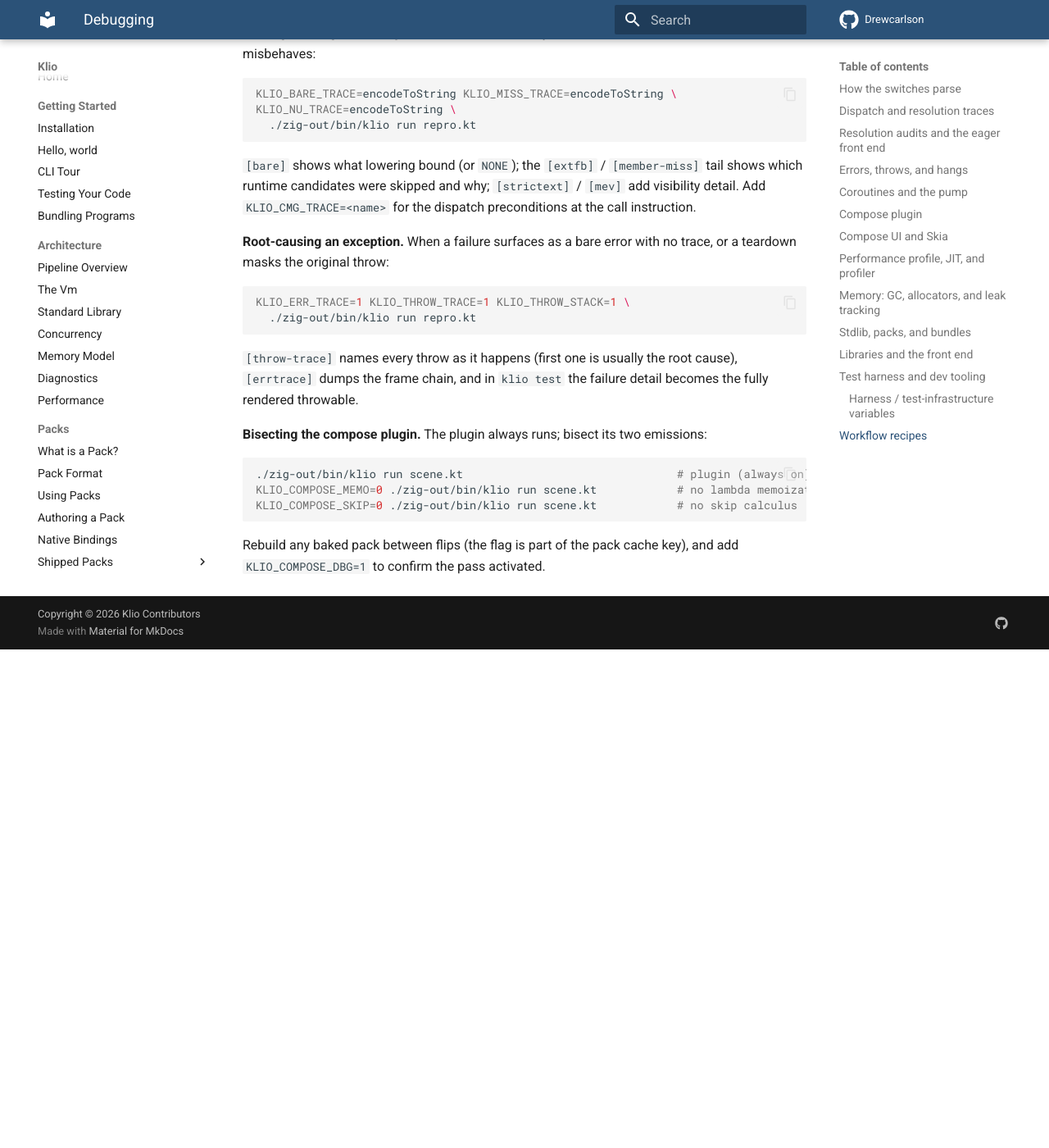
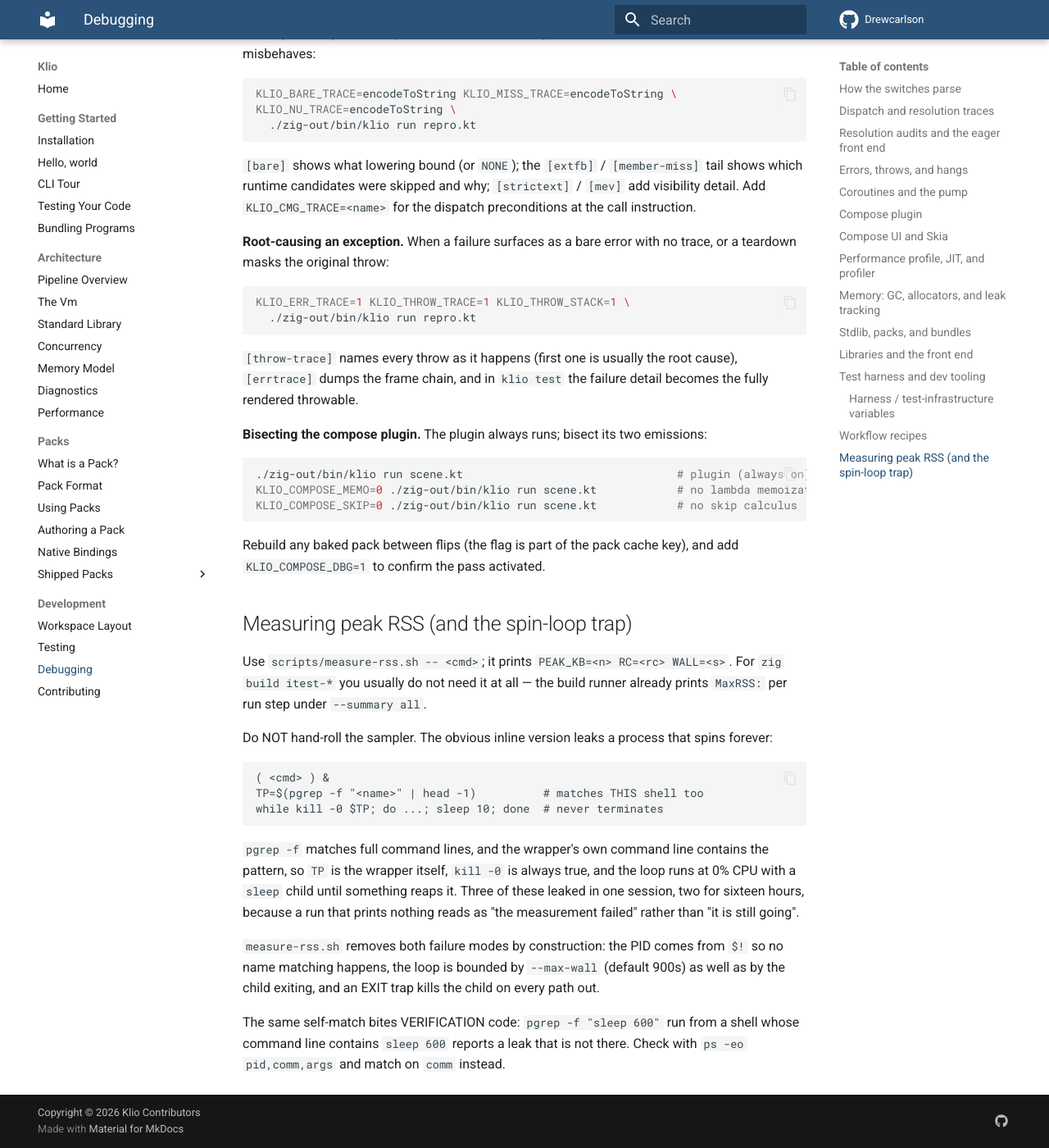
Before and after one commit to DrewCarlson/klio, an MkDocs documentation site: the page built from docs/development/debugging.md, in a window 1280 px wide and 1400 px high, scrolled down 28539 px. Shown: the whole window at 82% size. Built offline with MkDocs 1.6.1 and Material for MkDocs 9.7.7, drawn with Linux system fonts in a browser that asks for light colours; the version menu is left out; before the commit the page ends 29331 px from its top, so only the background shows below that.

Commit message:
scripts: a peak-RSS sampler that cannot spin, and the trap that made it necessary
Three shell wrappers leaked from one session, two of them spinning for
sixteen hours. All three were the same hand-rolled pattern:

    ( <cmd> ) &
    TP=$(pgrep -f "<name>" | head -1)
    while kill -0 $TP; do ...; sleep 10; done

`pgrep -f` matches full command lines, and the wrapper's own command line
contains the pattern — so TP is the wrapper's own PID, `kill -0` is
always true, and the loop runs forever at 0% CPU with a `sleep` child.
It went unnoticed because a run that prints no measurement reads as "that
attempt failed, use another route" rather than "it is still running".

scripts/measure-rss.sh replaces the pattern and removes both failure
modes by construction: the child PID comes from `$!` (no name matching at
all), the sampling loop is bounded by --max-wall as well as by the child
exiting, and an EXIT/INT/TERM trap kills the child and its descendants on
every path out. It sums RSS across the child's descendants, since the
work usually happens in a spawned binary rather than the launched shell.

Verified: a normal command reports PEAK_KB/RC/WALL; a non-terminating
child is killed at --max-wall with RC=timeout and exit 124; no orphan
survives. The orphan check itself had to be written with
`ps -eo pid,comm,args` rather than `pgrep -f`, because the naive check
self-matches in exactly the same way — that is recorded too.

debugging.md documents when to use it, and that `zig build --summary all`
already reports MaxRSS per run step so the sampler is often unnecessary.

```diff
--- a/docs/development/debugging.md
+++ b/docs/development/debugging.md
@@ -526,3 +526,33 @@
 Rebuild any baked pack between flips (the flag is part of the pack
 cache key), and add `KLIO_COMPOSE_DBG=1` to confirm the pass
 activated.
+
+## Measuring peak RSS (and the spin-loop trap)
+
+Use `scripts/measure-rss.sh -- <cmd>`; it prints `PEAK_KB=<n> RC=<rc>
+WALL=<s>`. For `zig build itest-*` you usually do not need it at all — the
+build runner already prints `MaxRSS:` per run step under `--summary all`.
+
+Do NOT hand-roll the sampler. The obvious inline version leaks a process
+that spins forever:
+
+    ( <cmd> ) &
+    TP=$(pgrep -f "<name>" | head -1)          # matches THIS shell too
+    while kill -0 $TP; do ...; sleep 10; done  # never terminates
+
+`pgrep -f` matches full command lines, and the wrapper's own command line
+contains the pattern, so `TP` is the wrapper itself, `kill -0` is always
+true, and the loop runs at 0% CPU with a `sleep` child until something
+reaps it. Three of these leaked in one session, two for sixteen hours,
+because a run that prints nothing reads as "the measurement failed" rather
+than "it is still going".
+
+`measure-rss.sh` removes both failure modes by construction: the PID comes
+from `$!` so no name matching happens, the loop is bounded by `--max-wall`
+(default 900s) as well as by the child exiting, and an EXIT trap kills the
+child on every path out.
+
+The same self-match bites VERIFICATION code: `pgrep -f "sleep 600"` run
+from a shell whose command line contains `sleep 600` reports a leak that
+is not there. Check with `ps -eo pid,comm,args` and match on `comm`
+instead.
```
Also changed, not shown: 1 other file.
